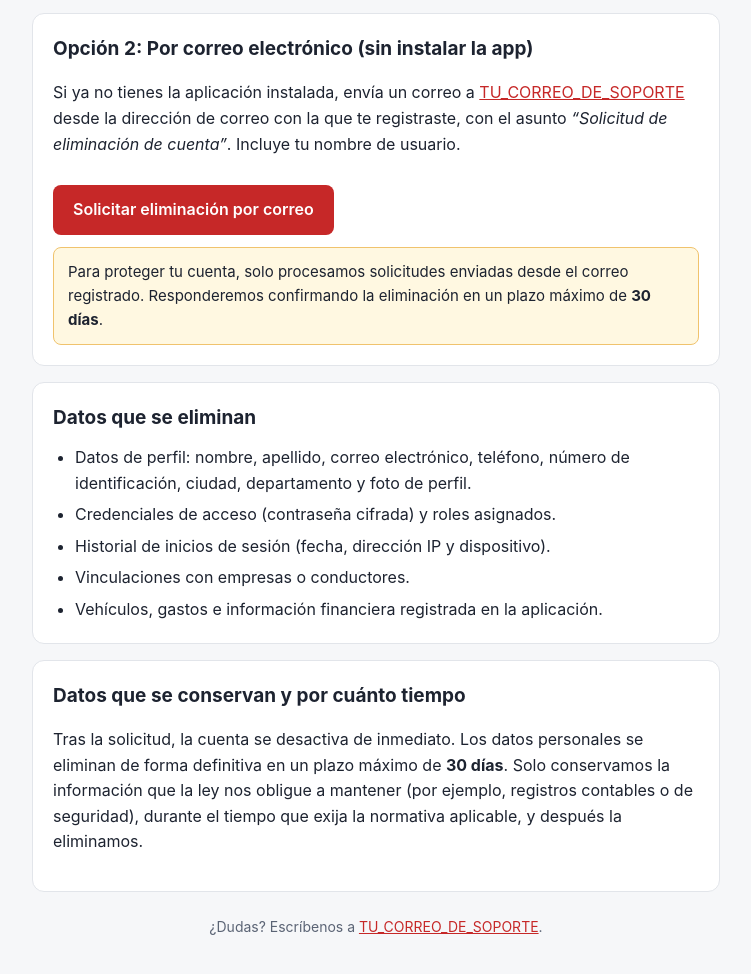
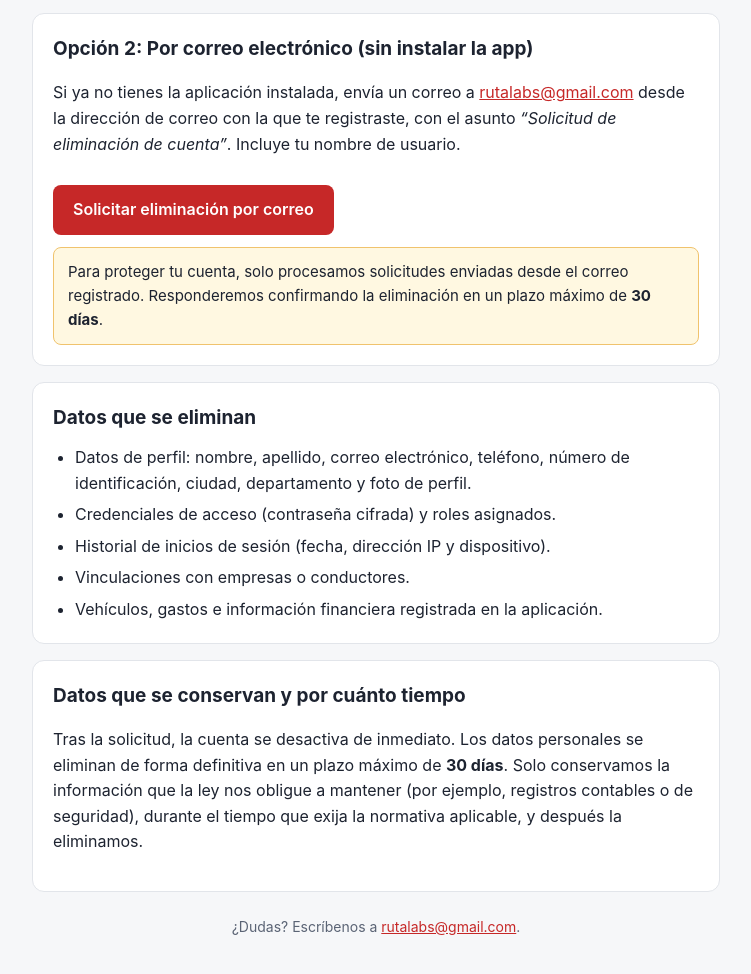
Before and after one commit to juacostar/navigeld-eliminar-cuenta, a plain HTML site: page index.html in a window 1280 px wide. Shown: the part 442-1416 px from the top of the page, without its empty margins (264-1015 px from the left). Drawn offline with Linux system fonts and the light colour scheme.

Commit message:
Agregar correo de soporte

```diff
--- a/index.html
+++ b/index.html
@@ -108,12 +108,12 @@
     <h2>Opción 2: Por correo electrónico (sin instalar la app)</h2>
     <p>
       Si ya no tienes la aplicación instalada, envía un correo a
-      <a href="mailto:TU_CORREO_DE_SOPORTE">TU_CORREO_DE_SOPORTE</a>
+      <a href="mailto:rutalabs@gmail.com">rutalabs@gmail.com</a>
       desde la dirección de correo con la que te registraste, con el asunto
       <em>“Solicitud de eliminación de cuenta”</em>. Incluye tu nombre de usuario.
     </p>
     <a class="btn"
-       href="mailto:TU_CORREO_DE_SOPORTE?subject=Solicitud%20de%20eliminaci%C3%B3n%20de%20cuenta%20-%20NaviGeld&body=Hola%2C%0A%0ASolicito%20la%20eliminaci%C3%B3n%20de%20mi%20cuenta%20de%20NaviGeld%20y%20de%20todos%20mis%20datos%20asociados.%0A%0ANombre%20de%20usuario%3A%20%0ACorreo%20registrado%3A%20%0A%0AGracias.">
+       href="mailto:rutalabs@gmail.com?subject=Solicitud%20de%20eliminaci%C3%B3n%20de%20cuenta%20-%20NaviGeld&body=Hola%2C%0A%0ASolicito%20la%20eliminaci%C3%B3n%20de%20mi%20cuenta%20de%20NaviGeld%20y%20de%20todos%20mis%20datos%20asociados.%0A%0ANombre%20de%20usuario%3A%20%0ACorreo%20registrado%3A%20%0A%0AGracias.">
       Solicitar eliminación por correo
     </a>
     <div class="note">
@@ -144,7 +144,7 @@
   </section>
 
   <footer>
-    ¿Dudas? Escríbenos a <a href="mailto:TU_CORREO_DE_SOPORTE">TU_CORREO_DE_SOPORTE</a>.
+    ¿Dudas? Escríbenos a <a href="mailto:rutalabs@gmail.com">rutalabs@gmail.com</a>.
   </footer>
 </main>
 </body>
```
